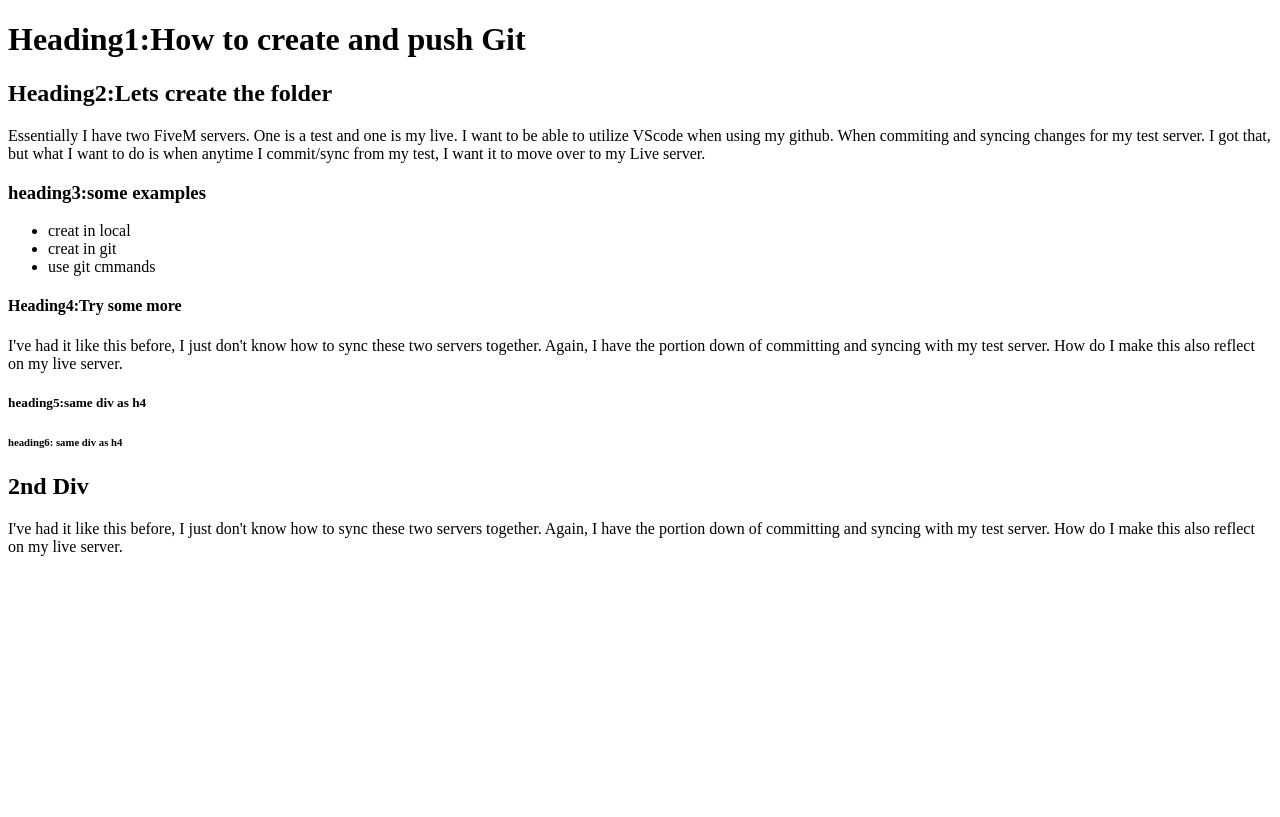
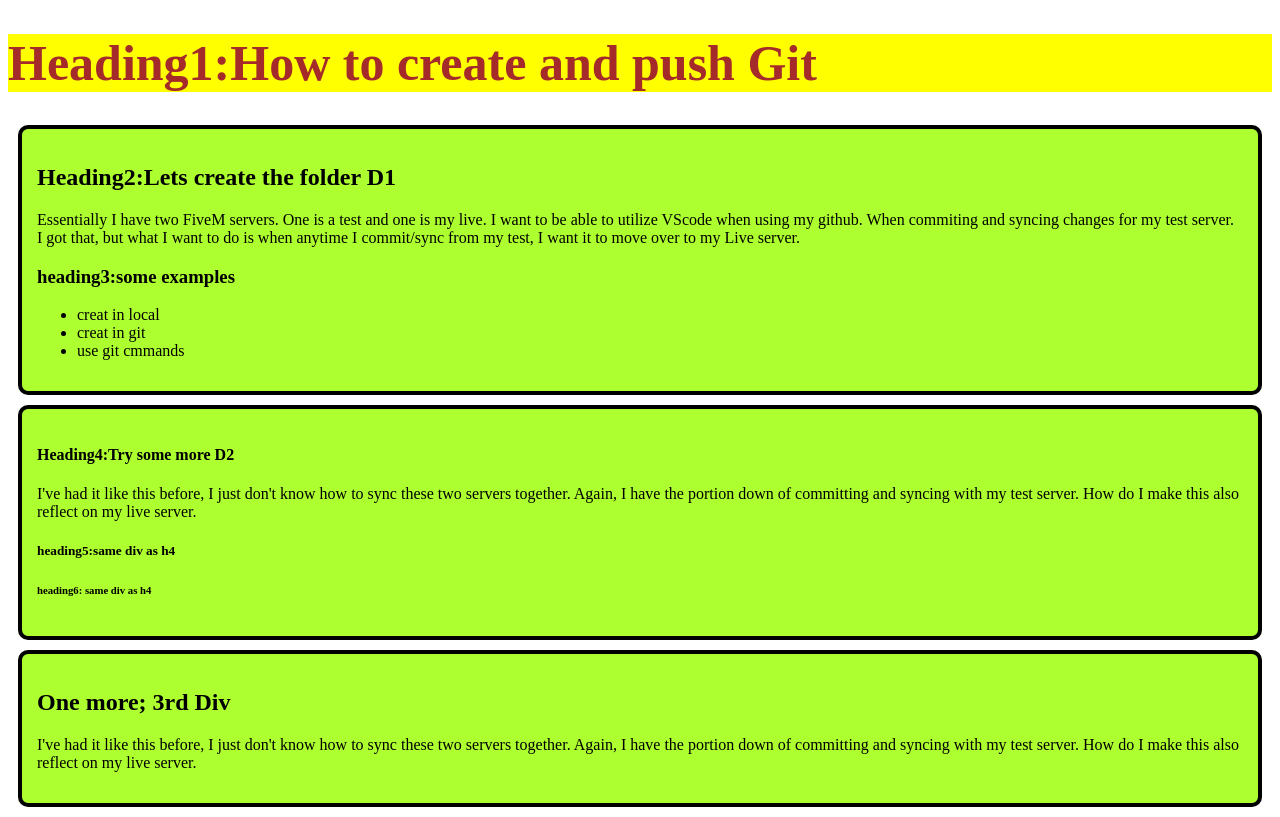
Before and after one commit to LinkonJT/practice-creat-git-repository, a plain HTML site: page index.html in a window 1280 px wide. Drawn offline with Linux system fonts and the light colour scheme.

Commit message:
added CSS

```diff
--- a/index.html
+++ b/index.html
@@ -4,13 +4,14 @@
     <meta charset="UTF-8">
     <meta name="viewport" content="width=device-width, initial-scale=1.0">
     <title>Practice Creating Git Repository</title>
+    <link rel="stylesheet" href="styles/blog.css">
 </head>
 
 <body>
     <h1>Heading1:How to create and push Git</h1>
 
     <div>
-        <h2>Heading2:Lets create the folder</h2>
+        <h2>Heading2:Lets create the folder D1</h2>
         <p>Essentially I have two FiveM servers. One is a test and one is my live. I want to be able to utilize VScode when using my github. When commiting and syncing changes for my test server. I got that, but what I want to do is when anytime I commit/sync from my test, I want it to move over to my Live server. </p>
 
         <h3>heading3:some examples</h3>
@@ -22,14 +23,14 @@
     </div>
 
     <div>
-        <h4>Heading4:Try some more</h4>
+        <h4>Heading4:Try some more D2</h4>
         <p>I've had it like this before, I just don't know how to sync these two servers together. Again, I have the portion down of committing and syncing with my test server. How do I make this also reflect on my live server.</p>
     <h5>heading5:same div as h4</h5>
     <h6>heading6: same div as h4</h6>
     </div>
 
     <div>
-       <h2>2nd Div</h2>
+       <h2>One more; 3rd Div</h2>
        <p>I've had it like this before, I just don't know how to sync these two servers together. Again, I have the portion down of committing and syncing with my test server. How do I make this also reflect on my live server.</p>
     </div>
 </body>
--- /dev/null
+++ b/styles/blog.css
@@ -0,0 +1,13 @@
+div{
+    background-color: greenyellow;
+    margin: 10px;
+    padding: 15px;
+    border: 4px solid black;
+    border-radius: 10px;
+}
+
+h1{
+    color: brown;
+    font-size: 50px;
+    background-color: yellow;
+}
```
